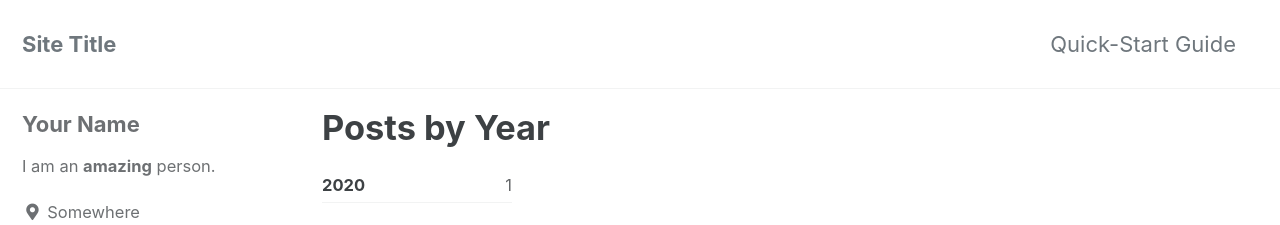
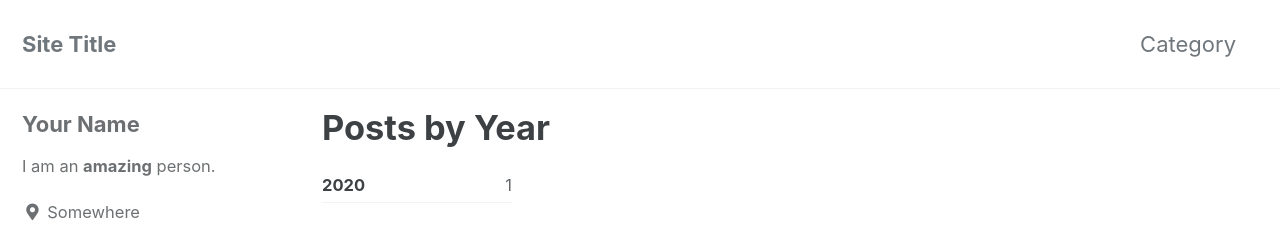
Before and after one commit to YDongHyun/YDongHyun.github.io, a Jekyll site: the page built from _pages/year-archive.md, in a window 1280 px wide. Shown: the top 225 px of the page. Built offline with Jekyll 4.4.1, drawn with Linux system fonts in a browser that asks for light colours; cached includes are drawn as plain includes.

Commit message:
Update navigation.yml

```diff
--- a/_data/navigation.yml
+++ b/_data/navigation.yml
@@ -1,7 +1,7 @@
 # main links
 main:
-  - title: "Quick-Start Guide"
-    url: https://mmistakes.github.io/minimal-mistakes/docs/quick-start-guide/
+  - title: "Category"
+    url: https://ydonghyun.github.io/categories/
   # - title: "About"
   #   url: https://mmistakes.github.io/minimal-mistakes/about/
   # - title: "Sample Posts"
```
